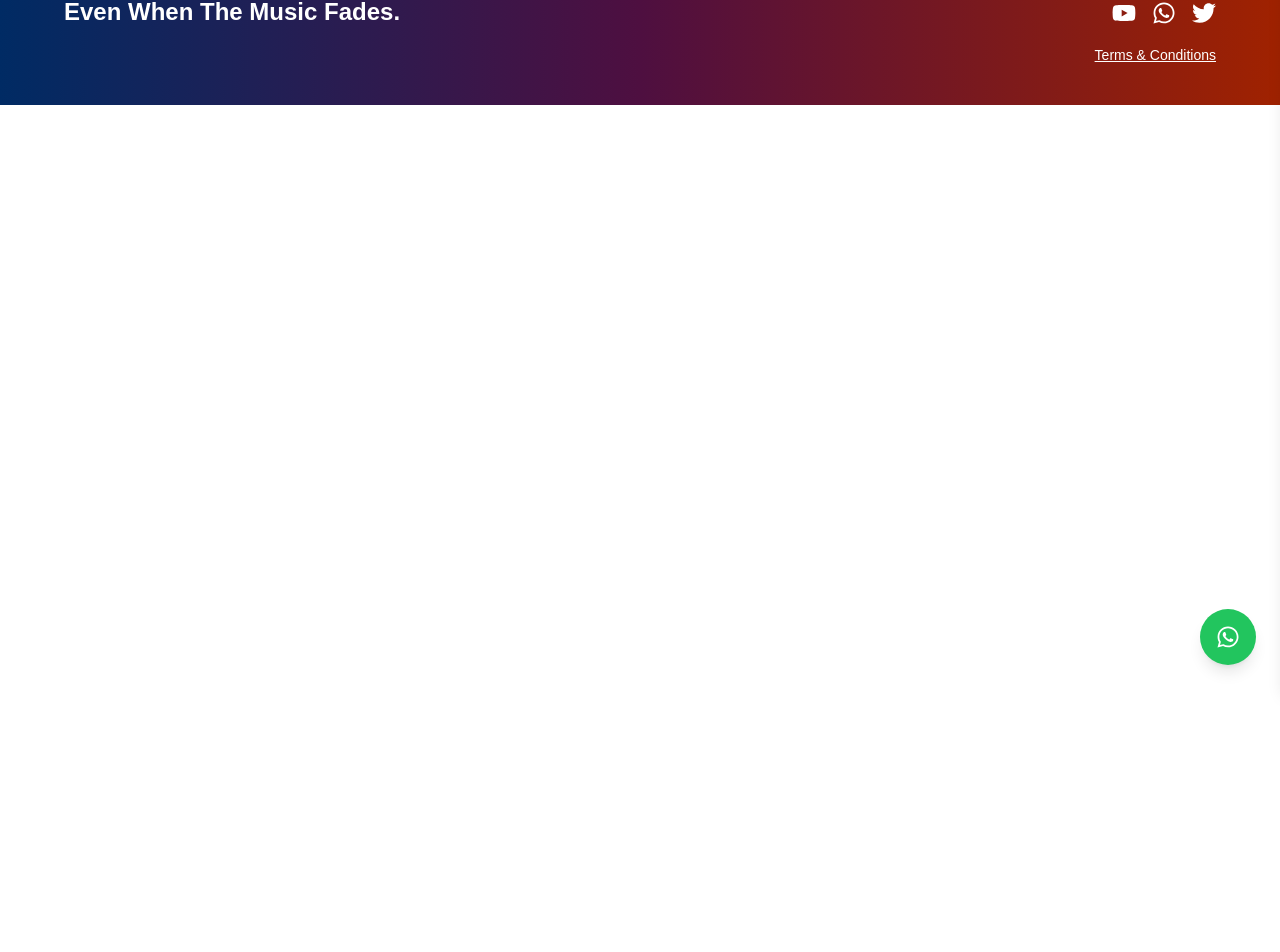
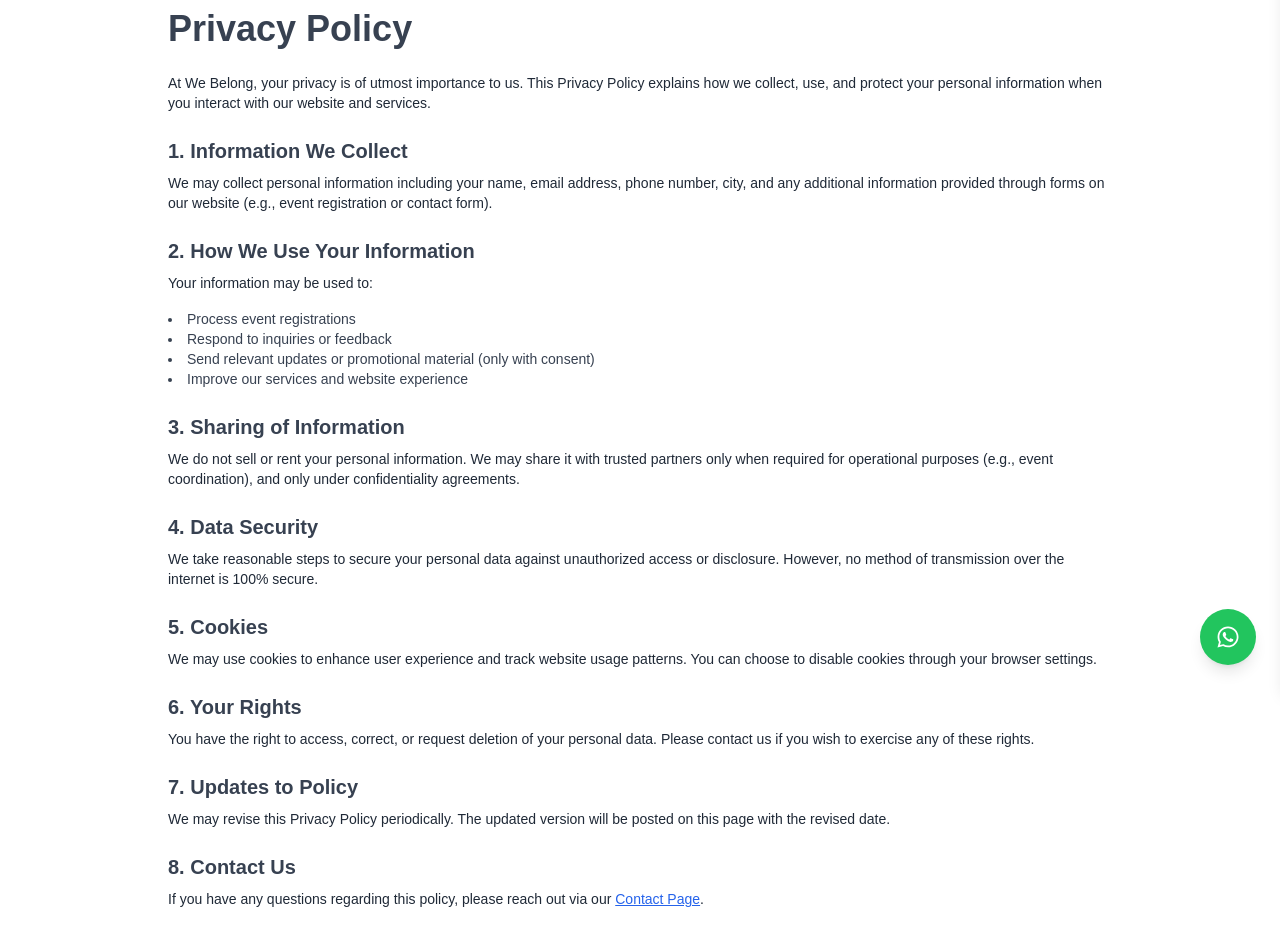
Before and after one commit to fazilmirxa/updated_we_belong, a React (Vite) app: page /privacy-policy in a window 1280 px wide. Shown: the part 111-1063 px from the top of the page. Before the commit the page ends 800 px from the top, so only its background shows below. Built offline with nearby package versions, Linux system fonts and the light colour scheme.

Commit message:
Add Privacy Policy page and update footer links: Introduced a new Privacy Policy route in App.tsx, updated Footer component to include links to Terms & Conditions and Privacy Policy, and enhanced the Terms and Conditions page with detailed content. (#2)

```diff
--- a/src/App.tsx
+++ b/src/App.tsx
@@ -12,6 +12,7 @@
 import Cities from './pages/Cities'
 import EventDetail from './pages/EventDetails'
 import FloatingWhatsAppButton from './components/FloatingWhatsappButton'
+import PrivacyPolicy from './pages/PrivacyPolicy'
 
 function App() {
   return (
@@ -27,6 +28,7 @@
         <Route path="/about" element={<AboutUs />} />
         <Route path="/contact" element={<Contact />} />
         <Route path="/terms-and-conditions" element={<TermsAndConditions />} />
+        <Route path="/privacy-policy" element={<PrivacyPolicy />} />
         <Route path="/banners/:slug" element={<BannerDetailPage />} />
 
       </Routes>
--- a/src/components/Footer.tsx
+++ b/src/components/Footer.tsx
@@ -1,5 +1,6 @@
 import React from "react";
 import { FaYoutube, FaWhatsapp, FaTwitter } from "react-icons/fa";
+import { Link } from "react-router-dom";
 
 const BottomFooter: React.FC = () => {
   return (
@@ -32,9 +33,14 @@
             </a>
           </div>
 
-          <p className="text-sm underline mt-2 cursor-pointer hover:opacity-80">
-            Terms & Conditions
-          </p>
+          <div className="flex gap-4">
+            <Link to="/terms-and-conditions" className="text-white mt-2 cursor-pointer hover:opacity-80 hover:text-red-500">
+              Terms & Conditions
+            </Link>
+            <Link to="/privacy-policy" className="text-white mt-2 cursor-pointer hover:opacity-80 hover:text-red-500">
+              Privacy Policy
+            </Link>
+          </div>
         </div>
       </div>
     </footer>
--- /dev/null
+++ b/src/pages/PrivacyPolicy.tsx
@@ -0,0 +1,61 @@
+const PrivacyPolicy = () => {
+    return (
+      <div className="bg-white min-h-screen pt-20">
+        <div className="px-4 sm:px-10 py-10 max-w-5xl mx-auto text-gray-800">
+          <h1 className="text-4xl font-bold mb-6 text-gray-700">Privacy Policy</h1>
+
+          <p className="mb-4 text-sm">
+            At We Belong, your privacy is of utmost importance to us. This Privacy Policy explains how we collect, use, and protect your personal information when you interact with our website and services.
+          </p>
+
+          <h2 className="text-xl font-semibold mt-6 mb-2 text-gray-700">1. Information We Collect</h2>
+          <p className="mb-4 text-sm">
+            We may collect personal information including your name, email address, phone number, city, and any additional information provided through forms on our website (e.g., event registration or contact form).
+          </p>
+
+          <h2 className="text-xl font-semibold mt-6 mb-2 text-gray-700">2. How We Use Your Information</h2>
+          <p className="mb-4 text-sm">
+            Your information may be used to:
+          </p>
+          <ul className="list-disc list-inside text-sm mb-4 text-gray-700">
+            <li>Process event registrations</li>
+            <li>Respond to inquiries or feedback</li>
+            <li>Send relevant updates or promotional material (only with consent)</li>
+            <li>Improve our services and website experience</li>
+          </ul>
+
+          <h2 className="text-xl font-semibold mt-6 mb-2 text-gray-700">3. Sharing of Information</h2>
+          <p className="mb-4 text-sm">
+            We do not sell or rent your personal information. We may share it with trusted partners only when required for operational purposes (e.g., event coordination), and only under confidentiality agreements.
+          </p>
+
+          <h2 className="text-xl font-semibold mt-6 mb-2 text-gray-700">4. Data Security</h2>
+          <p className="mb-4 text-sm">
+            We take reasonable steps to secure your personal data against unauthorized access or disclosure. However, no method of transmission over the internet is 100% secure.
+          </p>
+
+          <h2 className="text-xl font-semibold mt-6 mb-2 text-gray-700">5. Cookies</h2>
+          <p className="mb-4 text-sm">
+            We may use cookies to enhance user experience and track website usage patterns. You can choose to disable cookies through your browser settings.
+          </p>
+
+          <h2 className="text-xl font-semibold mt-6 mb-2 text-gray-700">6. Your Rights</h2>
+          <p className="mb-4 text-sm">
+            You have the right to access, correct, or request deletion of your personal data. Please contact us if you wish to exercise any of these rights.
+          </p>
+
+          <h2 className="text-xl font-semibold mt-6 mb-2 text-gray-700">7. Updates to Policy</h2>
+          <p className="mb-4 text-sm">
+            We may revise this Privacy Policy periodically. The updated version will be posted on this page with the revised date.
+          </p>
+
+          <h2 className="text-xl font-semibold mt-6 mb-2 text-gray-700">8. Contact Us</h2>
+          <p className="mb-4 text-sm">
+            If you have any questions regarding this policy, please reach out via our <a href="/contact" className="text-blue-600 underline">Contact Page</a>.
+          </p>
+        </div>
+      </div>
+    );
+  };
+
+  export default PrivacyPolicy;
--- a/src/pages/TermsAndConditions.tsx
+++ b/src/pages/TermsAndConditions.tsx
@@ -1,4 +1,50 @@
-const TermsAndConditions = () => (
-    <div className="p-10 text-center text-xl">Welcome to the Terms and Conditions Page</div>
+const TermsAndConditions = () => {
+  return (
+    <div className="bg-white min-h-screen pt-20">
+      <div className="px-4 sm:px-10 py-10 max-w-5xl mx-auto text-gray-800">
+        <h1 className="text-4xl font-bold mb-6 text-gray-700">Terms & Conditions</h1>
+
+        <p className="mb-4 text-sm">
+          Welcome to We Belong. By accessing or using our website and services, you agree to the terms outlined below. Please read them carefully.
+        </p>
+
+        <h2 className="text-xl font-semibold mt-6 mb-2 text-gray-700">1. Acceptance of Terms</h2>
+        <p className="mb-4 text-sm">
+          By using this website, you agree to be bound by these Terms and Conditions, our Privacy Policy, and any other applicable laws or regulations.
+        </p>
+
+        <h2 className="text-xl font-semibold mt-6 mb-2 text-gray-700">2. Use of Website</h2>
+        <p className="mb-4 text-sm">
+          You agree not to misuse the website in any way, including distributing malicious content, violating intellectual property rights, or using automated scripts.
+        </p>
+
+        <h2 className="text-xl font-semibold mt-6 mb-2 text-gray-700">3. Event Participation</h2>
+        <p className="mb-4 text-sm">
+          By registering for or attending our events, you consent to abide by the event rules, safety regulations, and respect toward fellow attendees.
+        </p>
+
+        <h2 className="text-xl font-semibold mt-6 mb-2 text-gray-700">4. Intellectual Property</h2>
+        <p className="mb-4 text-sm">
+          All content including logos, texts, graphics, and images are the property of We Belong and protected under applicable intellectual property laws.
+        </p>
+
+        <h2 className="text-xl font-semibold mt-6 mb-2 text-gray-700">5. Limitation of Liability</h2>
+        <p className="mb-4 text-sm">
+          We Belong is not liable for any direct, indirect, or incidental damages arising from your use of this website or participation in our events.
+        </p>
+
+        <h2 className="text-xl font-semibold mt-6 mb-2 text-gray-700">6. Changes to Terms</h2>
+        <p className="mb-4 text-sm">
+          We reserve the right to modify these Terms & Conditions at any time. Continued use of the site constitutes your agreement to the updated terms.
+        </p>
+
+        <h2 className="text-xl font-semibold mt-6 mb-2 text-gray-700">7. Contact Us</h2>
+        <p className="mb-4 text-sm">
+          If you have any questions about these Terms, please reach out to us via our <a href="/contact" className="text-blue-600 underline">Contact Page</a>.
+        </p>
+      </div>
+    </div>
   );
-  export default TermsAndConditions;
+};
+
+export default TermsAndConditions;
```
